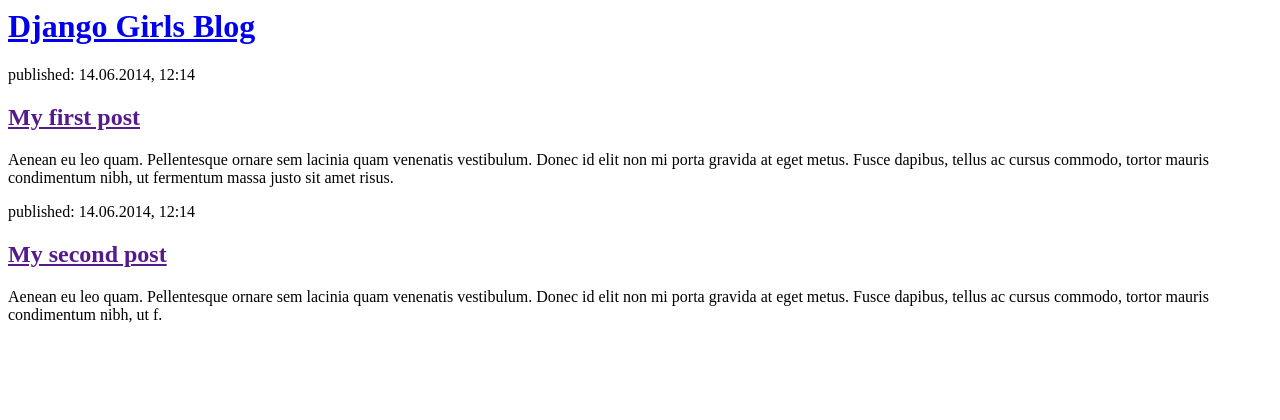
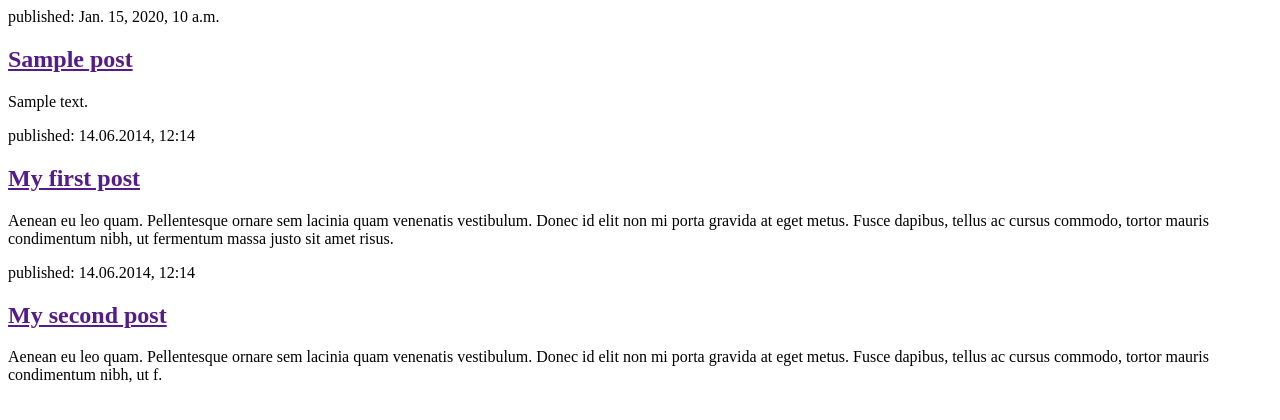
Before and after one commit to peaceengine/my-first-blog, a Django app: page / in a window 1280 px wide. Shown: the top 420 px of the page. Run offline with Django 3.2, Linux system fonts and the light colour scheme; tables that the repository leaves empty hold one stand-in row (values such as "Sample post").

Commit message:
Modified templates to display posts from database.

```diff
--- a/blog/templates/blog/post_list.html
+++ b/blog/templates/blog/post_list.html
@@ -4,7 +4,15 @@
     </head>
     <body>
         <div>
-            <h1><a href="/">Django Girls Blog</a></h1>
+            {% for post in posts %}
+                <p>published: {{ post.published_date }}</p>
+                <h2><a href="">{{ post.title }}</a></h2>
+                <p>{{ post.text|linebreaksbr }}</p>
+                <!--
+                    |linebreaksbr is piping the posts' text through a
+                     filter to convert line-breaks into paragraphs.
+                -->
+            {% endfor %}
         </div>
 
         <div>
--- a/blog/views.py
+++ b/blog/views.py
@@ -1,5 +1,8 @@
 from django.shortcuts import render
+from .models import Post
+from django.utils import timezone
 
 # Create your views here.
 def post_list(request):
-    return render(request, 'blog/post_list.html', {})
+    posts = Post.objects.filter(published_date__lte=timezone.now()).order_by('published_date')
+    return render(request, 'blog/post_list.html', {'posts':posts})
```
